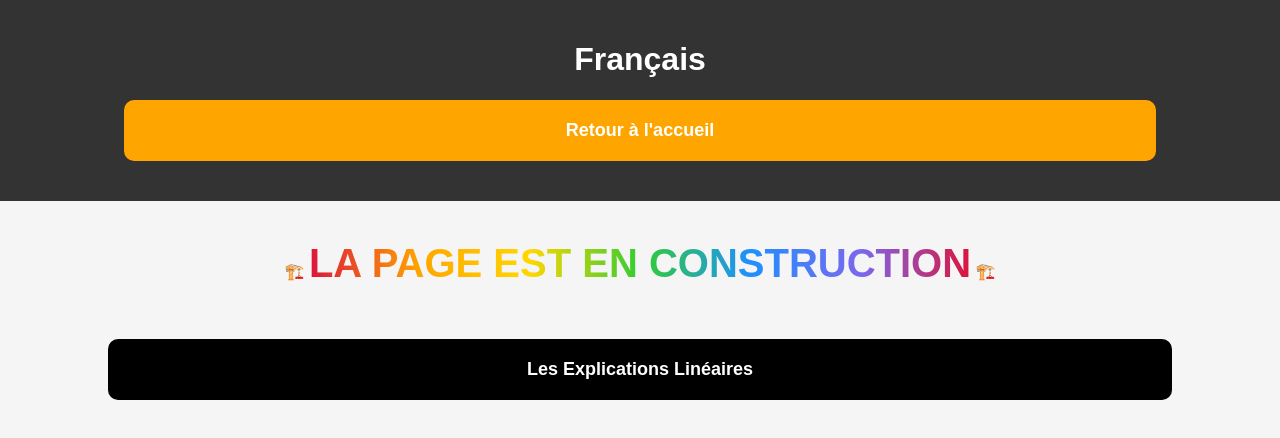
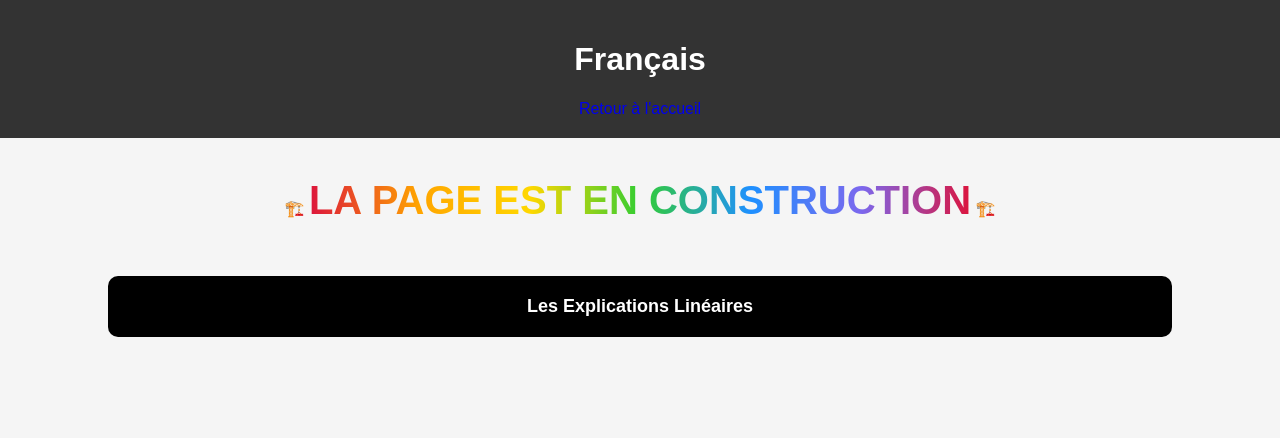
Before and after one commit to Luckyeezt/learncours, a plain HTML site: page CARCOUETWEBSITE/Francais/francais.html in a window 1280 px wide. Drawn offline with Linux system fonts and the light colour scheme.

Commit message:
Update francais.html

```diff
--- a/CARCOUETWEBSITE/Francais/francais.html
+++ b/CARCOUETWEBSITE/Francais/francais.html
@@ -67,7 +67,7 @@
 <body>
     <header>
         <h1>Français</h1>
-        <a href="../../index.html" class="button org">Retour à l'accueil</a>
+        <a href="../../index.html" id="button">Retour à l'accueil</a>
     </header>
 
     🏗️ <h2 class="warn">LA PAGE EST EN CONSTRUCTION</h2> 🏗️
```
